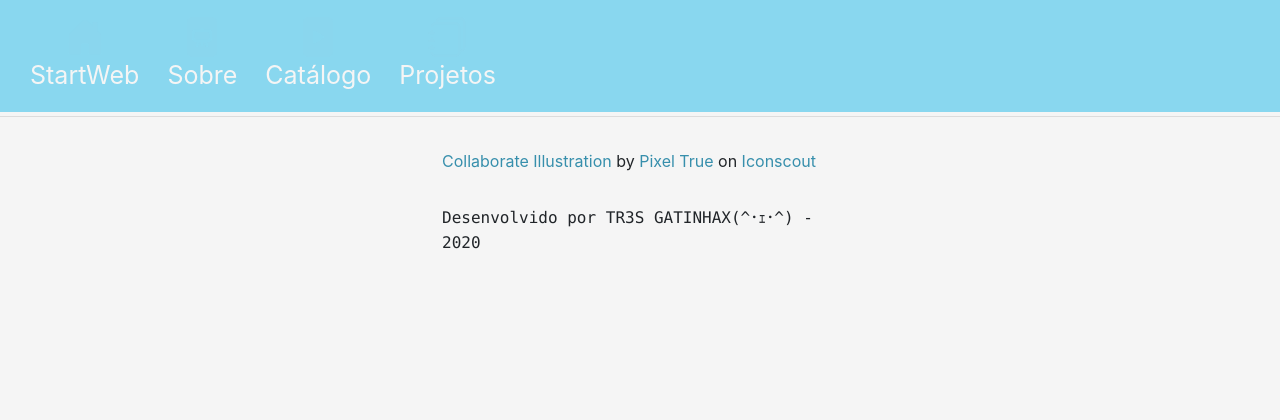
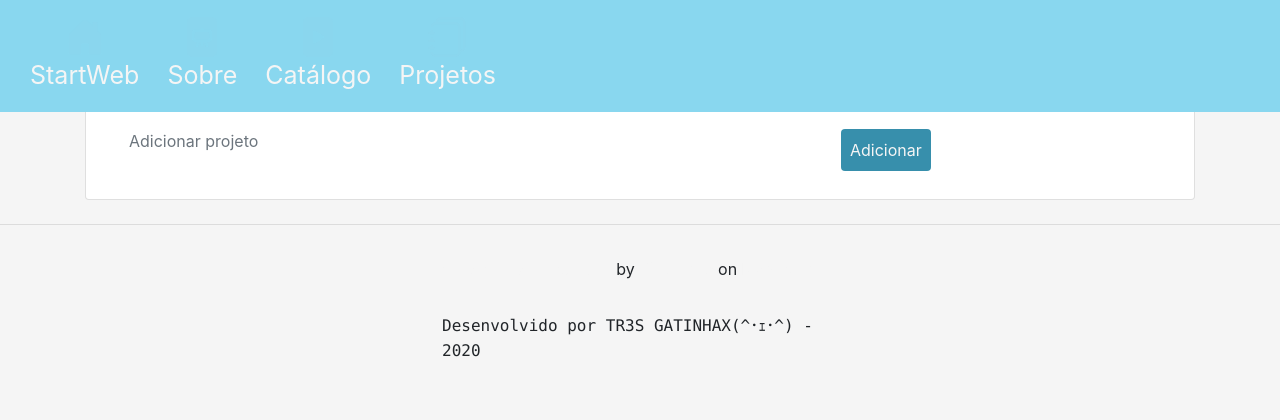
Before and after one commit to xi-ofana/StartProject, a PHP site: page /VERSAOFINAL/listaproj.php in a window 1280 px wide. Shown: the top 420 px of the page. Run offline with PHP 8.4, Linux system fonts and the light colour scheme; data that the repository does not hold is empty; some libraries are stand-ins or nearby versions.

Commit message:
VersaoFinal2.0

```diff
--- a/VERSAOFINAL/listaproj.php
+++ b/VERSAOFINAL/listaproj.php
@@ -88,8 +88,24 @@
 
         <!--
 			AQUI VAI O CONTEÚDO
-		-->
-		<div class="row mt-5 pt-5">
+    -->
+    <div class="container-sm pt-5 mt-5">
+      <div class="row-8">
+        <div class="card">
+          <div class="card-body">
+            <div class="d-flex">
+              <div class="col-8">
+                <p class="text-muted m-2">Adicionar projeto </p>
+              </div>
+              <div class="col-4">
+                <button class="btn btn-entrar m-2 p-2" data-toggle="modal" data-target="#projetos">Adicionar</button>
+              </div>
+           </div>
+          </div>
+        </div>
+      </div>
+    </div>
+		<div class="row mt-1 pt-1">
 
 		</div>
 <?php
--- a/VERSAOFINAL/src/css/main.css
+++ b/VERSAOFINAL/src/css/main.css
@@ -21,12 +21,11 @@
    /* HEADER
 
    */
+    a{
+        color: whitesmoke;
+    }
 
 
-    a{
-        color: #378fac;
-        text-align: center;
-    }
     a:hover{
         color: #89d7ef;
     }
```
Also changed, not shown: VERSAOFINAL/index.html (+2 -6 lines), VERSAOFINAL/lista.php (+19 -10 lines), VERSAOFINAL/projetosd.php (+0 -12 lines), VERSAOFINAL/detalhes.php (line endings or trailing spaces), VERSAOFINAL/package-lock.json, VERSAOFINAL/package.json (line endings or trailing spaces), VERSAOFINAL/sobre.html (line endings or trailing spaces), VERSAOFINAL/src/js/main.js (line endings or trailing spaces), VERSAOFINAL/startup.sql (line endings or trailing spaces), 1 other file.
